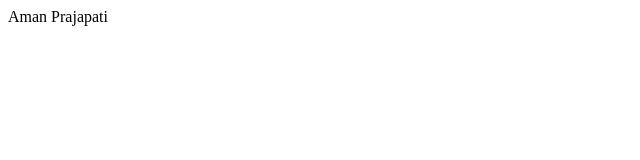
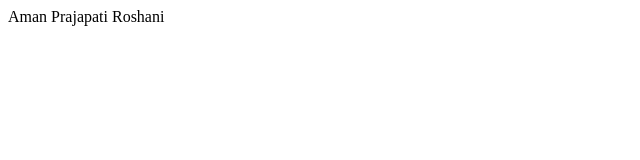
Before and after one commit to Amann-447/My-first-portfolio, a plain HTML site: page index.html in a window 1280 px wide. Shown: the full height of the page, 0-640 px from the left. Drawn offline with Linux system fonts and the light colour scheme.

```diff
--- a/index.html
+++ b/index.html
@@ -1 +1,3 @@
-<p>Aman Prajapati</p>
+<p>Aman Prajapati
+    Roshani
+</p>
```
Also changed, not shown: 1 other file.
